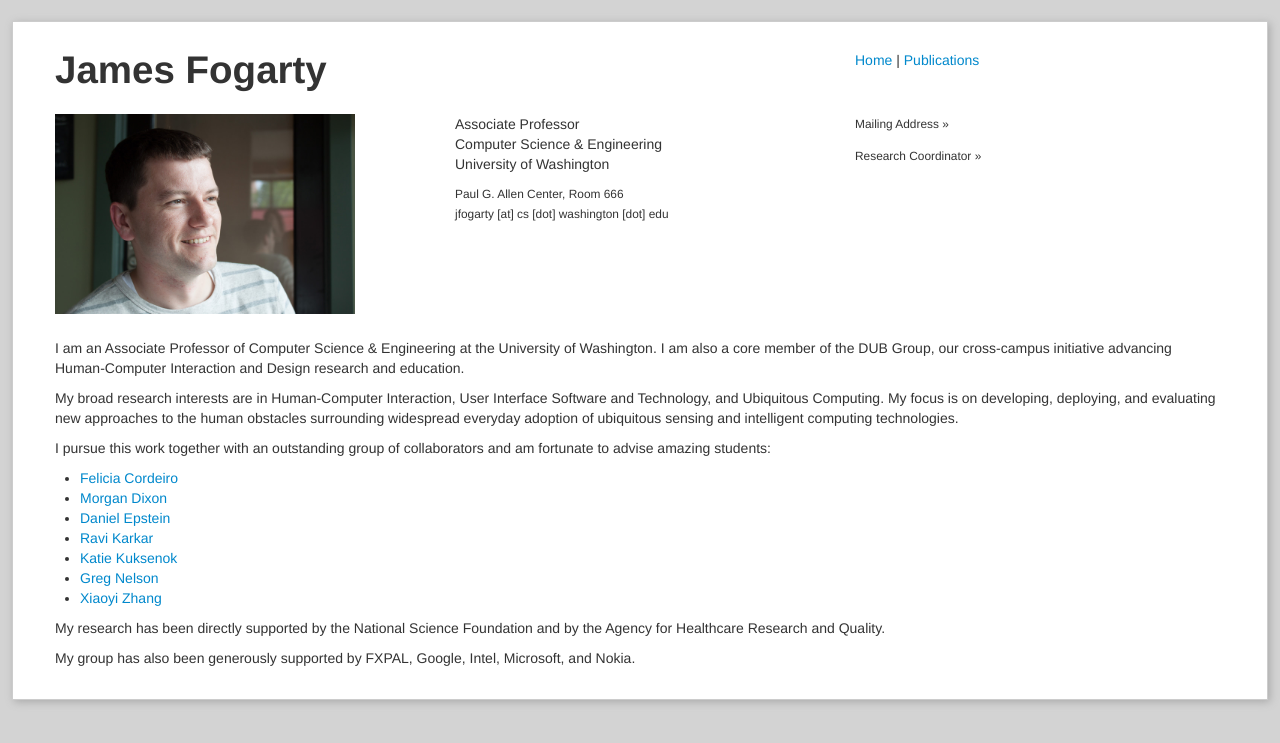
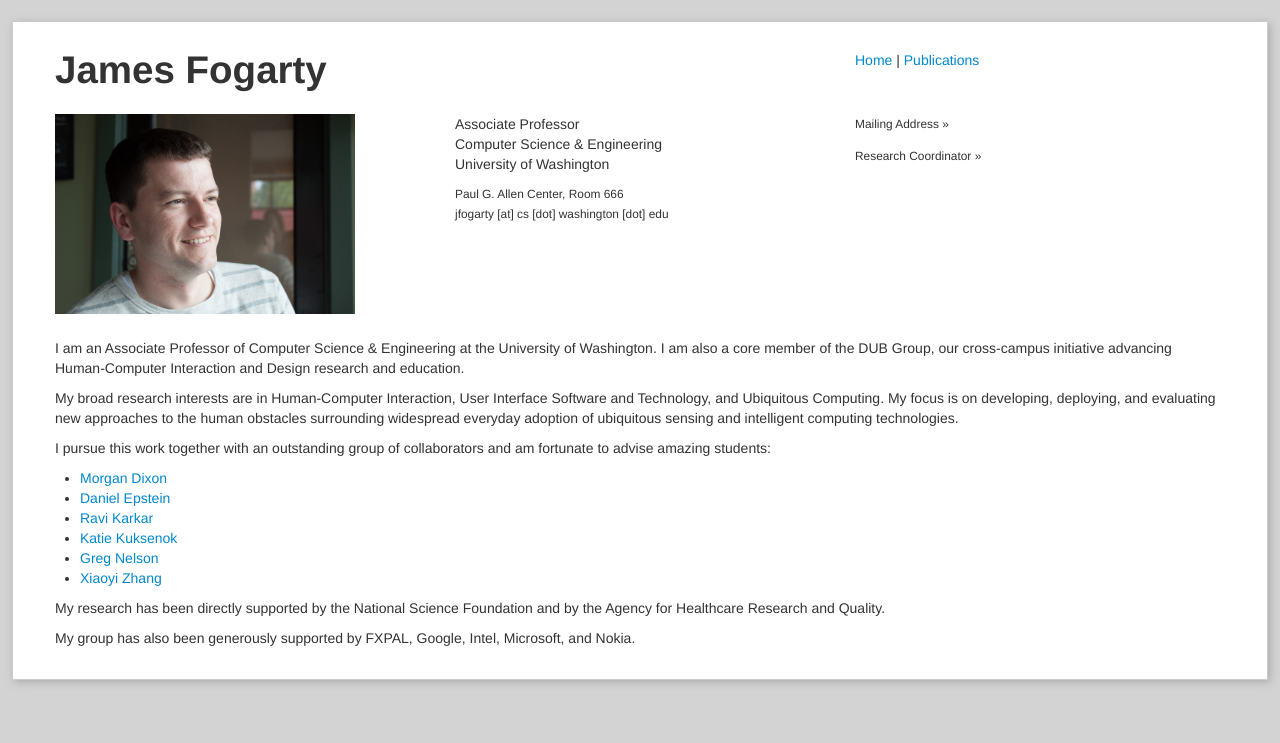
Before and after one commit to karkar/web-jayfo, a Jekyll site: the page built from index.md, in a window 1280 px wide. Shown: the top 743 px of the page. Built offline with Jekyll 4.4.1, drawn with Linux system fonts in a browser that asks for light colours.

Commit message:
Felicia Graduated

```diff
--- a/index.md
+++ b/index.md
@@ -80,7 +80,6 @@ My broad research interests are in Human-Computer Interaction, User Interface So
 
 I pursue this work together with an outstanding group of collaborators and am fortunate to advise amazing students:
 
-* [Felicia Cordeiro](http://www.feliciacordeiro.com/)
 * [Morgan Dixon](http://homes.cs.washington.edu/~mdixon/)
 * [Daniel Epstein](http://www.depstein.net/)
 * [Ravi Karkar](http://ravikarkar.com/)
```
